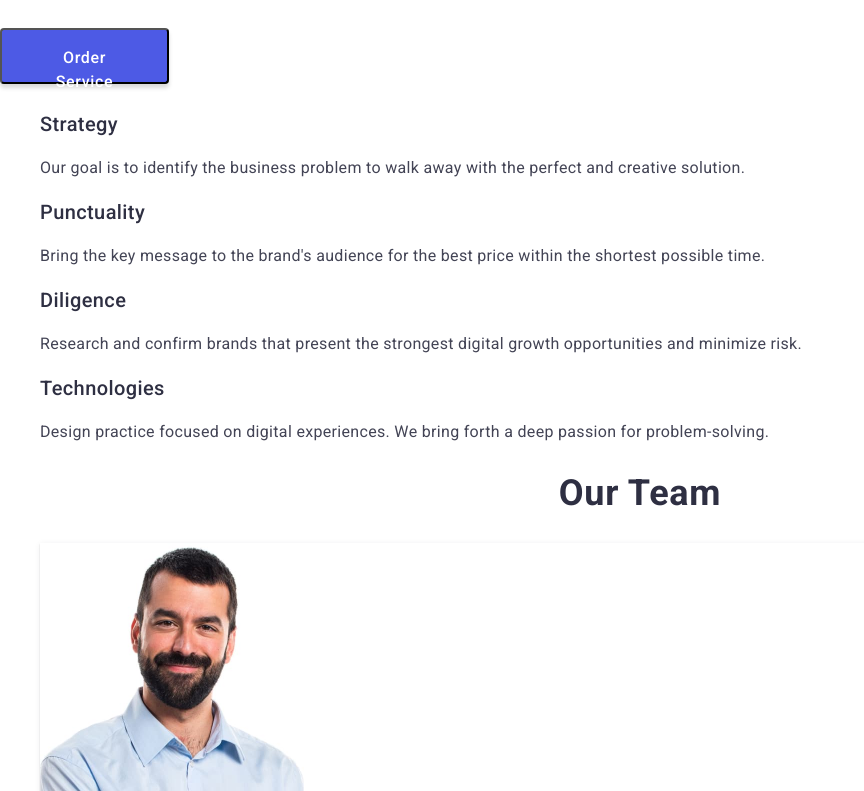
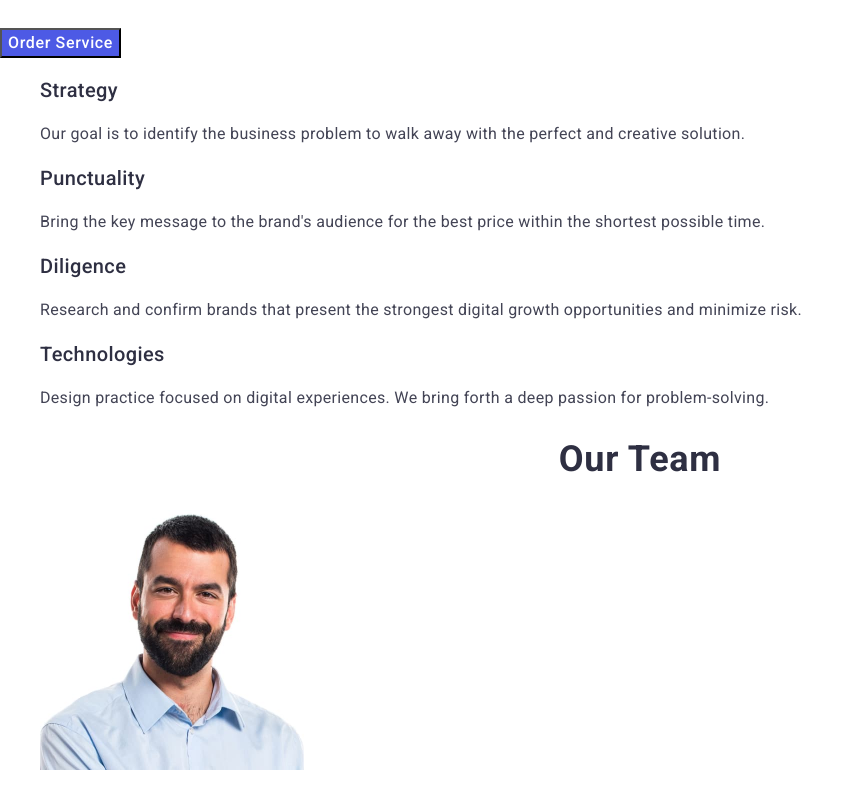
Before and after one commit to PavloRohozhyn/goit-markup-hw-02, a plain HTML site: page index.html in a window 1280 px wide. Shown: the part 298-1089 px from the top of the page, without its empty margins (0-864 px from the left). Drawn offline with nearby package versions, Linux system fonts and the light colour scheme.

Commit message:
some fix

```diff
--- a/css/style.css
+++ b/css/style.css
@@ -17,8 +17,8 @@
 
 body {
     font-family: var(--font-family);
-    color: #E5E5E5;
-    /* background-color: ; */
+    color: var(--slate);
+    background-color: #FFFFFF;
 }
 
 ul li {
@@ -84,11 +84,6 @@ a {
 }
 
 .section-hero-btn {
-    border-radius: 4px;
-    padding: 16px 32px;
-    width: 169px;
-    height: 56px;
-    box-shadow: 0 4px 4px 0 rgba(0, 0, 0, 0.15);
     background: var(--iris);
 }
 
@@ -151,7 +146,6 @@ a {
 }
 
 .section-team-item {
-    box-shadow: 0 2px 1px 0 rgba(46, 47, 66, 0.08), 0 1px 1px 0 rgba(46, 47, 66, 0.16), 0 1px 6px 0 rgba(46, 47, 66, 0.08);
     background: var(--white);
 }
 
@@ -210,6 +204,10 @@ a {
 
 
 /* #region Footer */
+.footer {
+    background-color: var(--navy-blue);
+}
+
 .footer-desc {
     font-family: var(--font-family);
     font-weight: 400;
```
